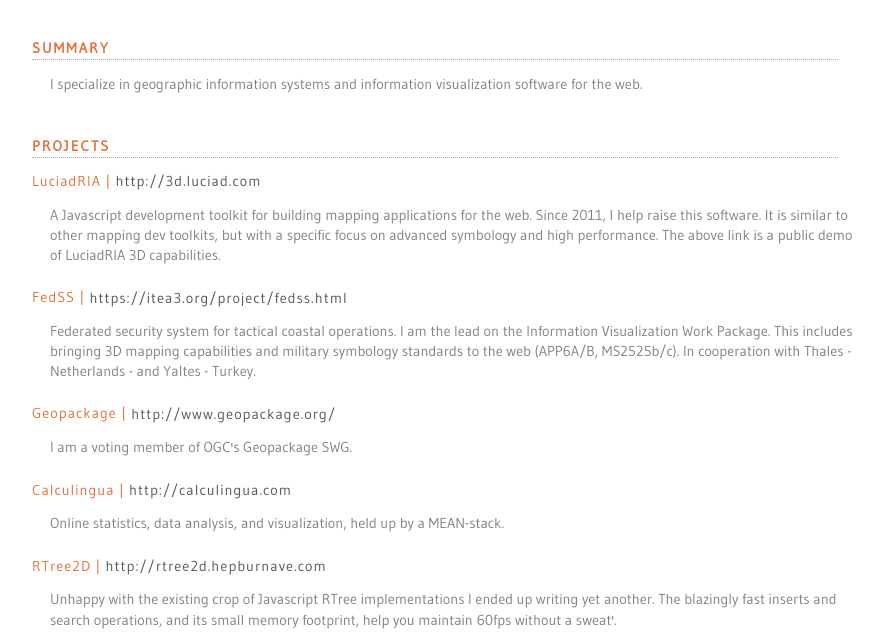
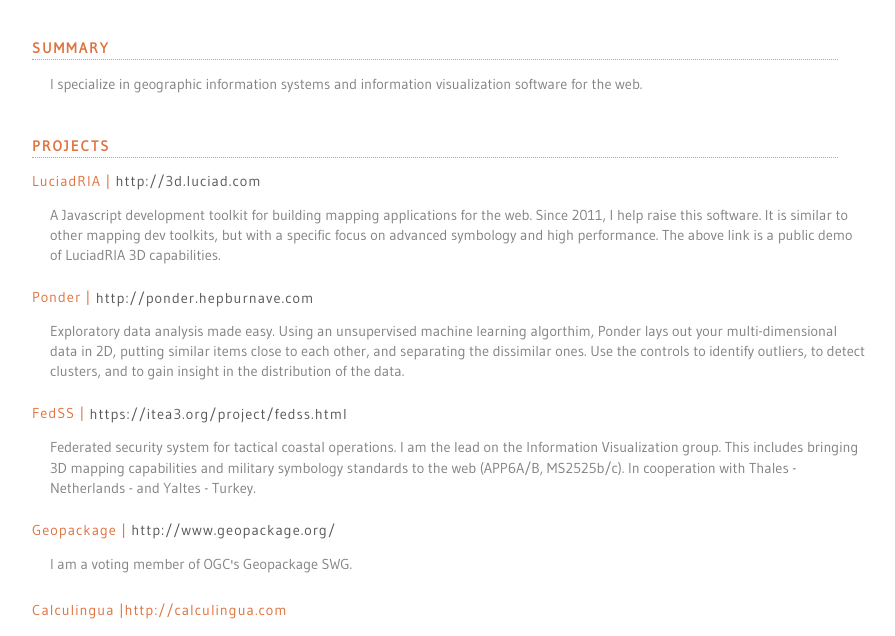
Before and after one commit to thomasneirynck/hepburnave-resume, a website: page index.html in a window 1280 px wide. Shown: the part 126-762 px from the top of the page, without its empty margins (160-1055 px from the left). Drawn offline with Linux system fonts and the light colour scheme.

Commit message:
add ponder blurb

```diff
--- a/index.html
+++ b/index.html
@@ -47,12 +47,20 @@
     </p>
 
 
+    <a class="primary-titles" href="http://3d.luciad.com" target="_blank">Ponder | <p
+            class="links">http://ponder.hepburnave.com</p></a>
+
+    <p class="category-description">
+        Exploratory data analysis made easy. Using an unsupervised machine learning algorthim, Ponder lays out your multi-dimensional data in 2D, putting similar items close to each other, and separating the dissimilar ones.
+        Use the controls to identify outliers, to detect clusters, and to gain insight in the distribution of the data.
+    </p>
+
+
     <a class="primary-titles" href="https://itea3.org/project/fedss.html" target="_blank">FedSS | <p
             class="links">https://itea3.org/project/fedss.html</p></a>
 
     <p class="category-description">
-        Federated security system for tactical coastal operations. I am the lead on the Information Visualization Work
-        Package. This includes bringing 3D mapping capabilities and military symbology standards to the web (APP6A/B,
+        Federated security system for tactical coastal operations. I am the lead on the Information Visualization group. This includes bringing 3D mapping capabilities and military symbology standards to the web (APP6A/B,
         MS2525b/c). In cooperation with Thales - Netherlands - and Yaltes - Turkey.
     </p>
 
@@ -64,7 +72,7 @@
     </p>
 
     <a class="primary-titles" href="http://calculingua.com" target="_blank">Calculingua | <p
-            class="links">http://calculingua.com</p></a>
+            class="links">http://calculingua.com</n></a>
 
     <p class="category-description">
         Online statistics, data analysis, and visualization, held up by a MEAN-stack.
```
